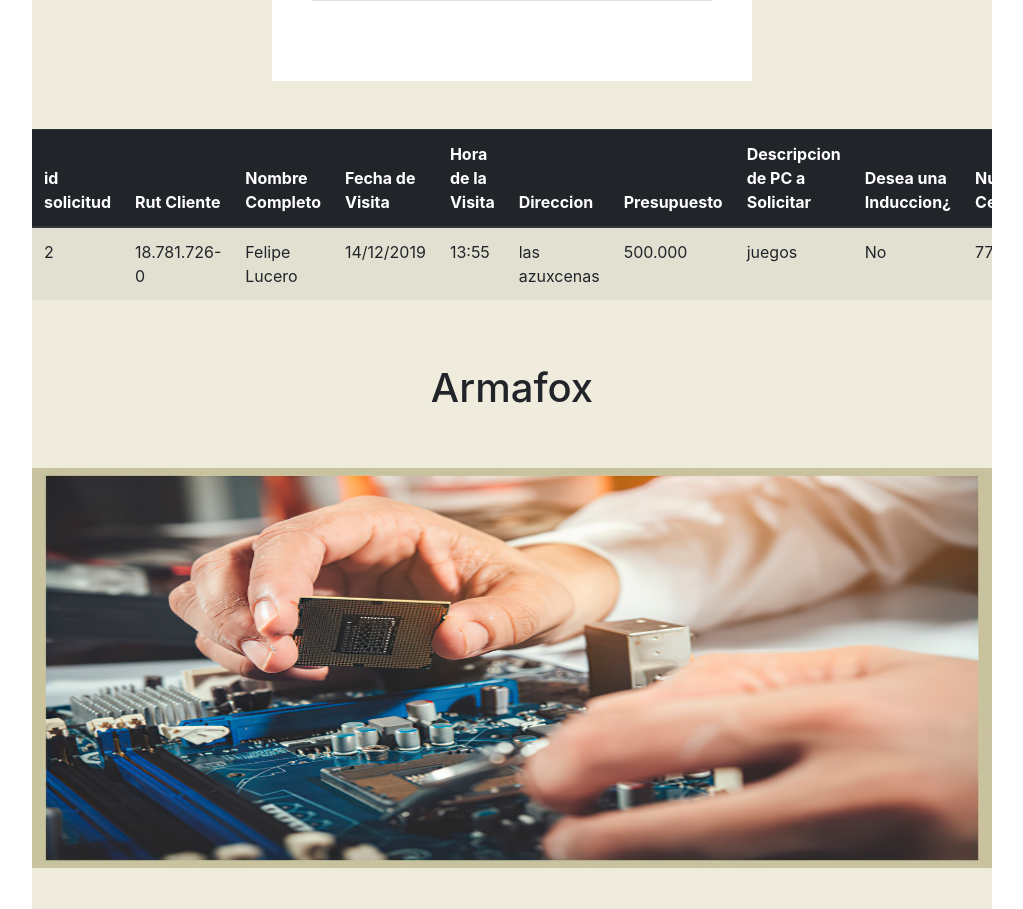
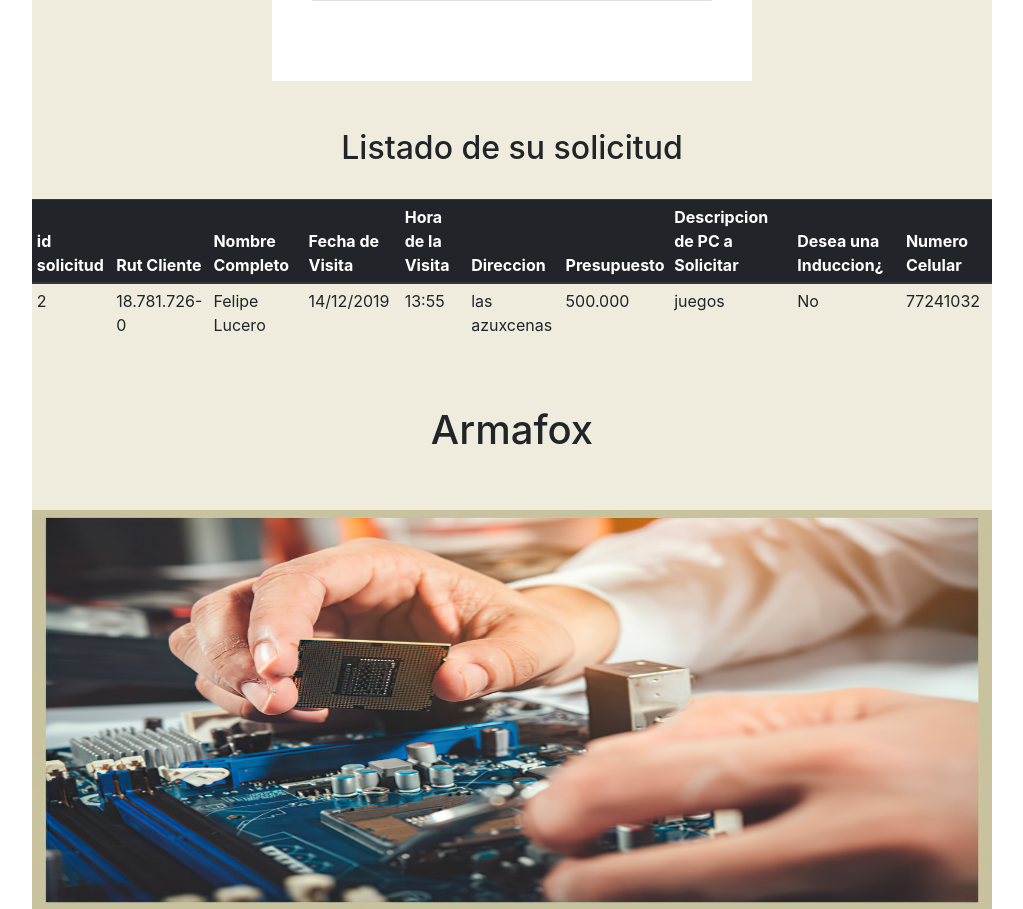
Before and after one commit to jonathanavalosescobar/mysite, a Django app: page /listar_solicitud in a window 1280 px wide. Shown: the part 1123-2032 px from the top of the page, without its empty margins (128-1151 px from the left). Run offline with Django 3.2, Linux system fonts and the light colour scheme; a user stored in the database is signed in; data comes from the database, SQL or seed files in the repository; both versions use the stored data as it was after the commit; some libraries are stand-ins or nearby versions.

Commit message:
se mejora mas el estilo para cliente

```diff
--- a/app_Armado/templates/plantillas/solicitud.html
+++ b/app_Armado/templates/plantillas/solicitud.html
@@ -113,8 +113,10 @@
 <br>
 
 <br/>
+<h2 align='center'>Listado de su solicitud</h2>
+<br/>
 <div class="table-responsive">
-<table class="table table-striped">
+<table class="table table-sm">
     <thead  class="thead-dark" >
         <tr>
             <th>id solicitud</th>
```
Also changed, not shown: db.sqlite3.
